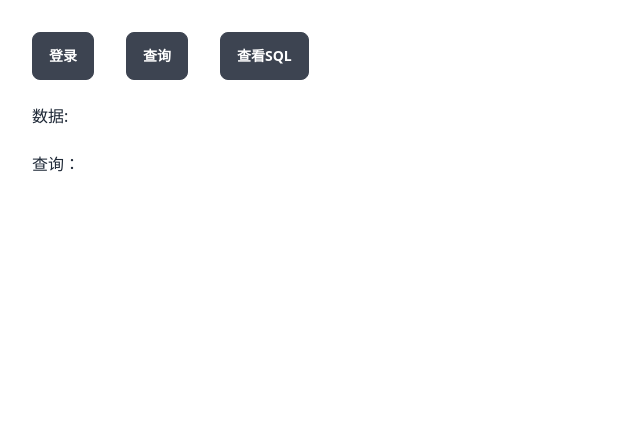
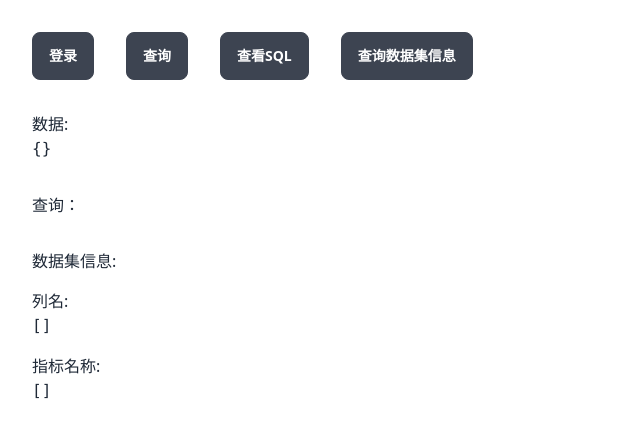
Before and after one commit to yangfei4913438/superset-api-client, a React (Vite) app: page / in a window 1280 px wide. Shown: the top 438 px of the page, without its empty margins (0-640 px from the left). Built offline with nearby package versions, Linux system fonts and the light colour scheme.

Commit message:
查询数据集中的列名和指标名称

```diff
--- a/src/App.jsx
+++ b/src/App.jsx
@@ -5,6 +5,7 @@ function App() {
   const [token, setToken] = useState('');
   const [response, setResponse] = useState({});
   const [sql, setSql] = useState('');
+  const [dataset, setDataset] = useState({ metrics: [], columns: [] });
 
   const data = {
     datasource: { id: 145, type: 'table' }, // 确定好数据集的ID，类型不改！
@@ -19,6 +20,7 @@ function App() {
         },
         // 全局筛选条件
         filter: [
+          // 普通查询
           {
             col: 'response_year',
             op: 'IN',
@@ -29,6 +31,17 @@ function App() {
             op: 'IN',
             val: [3],
           },
+          // 范围查询demo
+          // {
+          //   col: 'low_value',
+          //   op: '>=',
+          //   val: 1,
+          // },
+          // {
+          //   col: 'low_value',
+          //   op: '<=',
+          //   val: 4,
+          // },
         ],
         // 分组条件
         columns: ['organ_name'],
@@ -107,8 +120,25 @@ function App() {
       });
   };
 
+  const datasetInfo = () => {
+    axios
+      .get('/api/v1/dataset/145', {
+        headers: {
+          'Content-Type': 'application/json',
+          Authorization: `Bearer ${token}`,
+        },
+      })
+      .then(res => {
+        console.log('数据集:', res);
+        setDataset(res.data.result);
+      })
+      .catch(err => {
+        console.error('查询数据集出错:', err);
+      });
+  };
+
   return (
-    <div className="p-8">
+    <div className="p-8 space-y-8">
       <article className="flex space-x-8">
         <button className="btn" onClick={login}>
           {token ? '已登录' : '登录'}
@@ -121,16 +151,33 @@ function App() {
         <button className="btn" onClick={getSql}>
           查看SQL
         </button>
+
+        <button className="btn" onClick={datasetInfo}>
+          查询数据集信息
+        </button>
       </article>
 
-      <br />
+      <div>
+        <h3>数据: </h3>
+        <code>{JSON.stringify(response)}</code>
+      </div>
 
-      <h4>数据: </h4>
-      <div>{JSON.stringify(response.data)}</div>
+      <div>
+        <h3>查询：</h3>
+        <code>{sql.query}</code>
+      </div>
 
-      <br />
-      <h4>查询：</h4>
-      <code>{sql.query}</code>
+      <div className="space-y-4">
+        <h3>数据集信息:</h3>
+        <div>
+          <h4>列名:</h4>
+          <code>{JSON.stringify(dataset.columns.map(o => o.column_name))}</code>
+        </div>
+        <div>
+          <h4>指标名称:</h4>
+          <code>{JSON.stringify(dataset.metrics.map(o => o.metric_name))}</code>
+        </div>
+      </div>
     </div>
   );
 }
```
